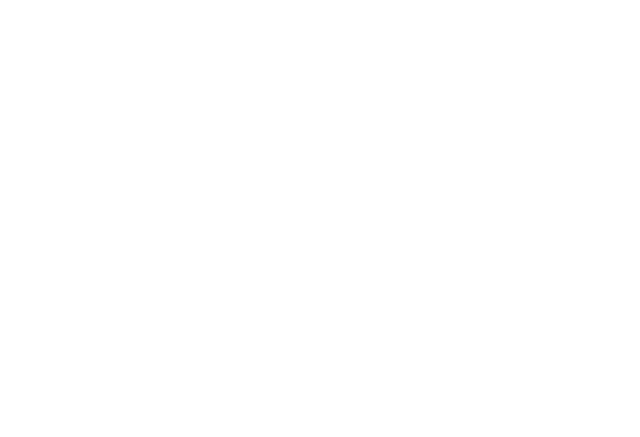
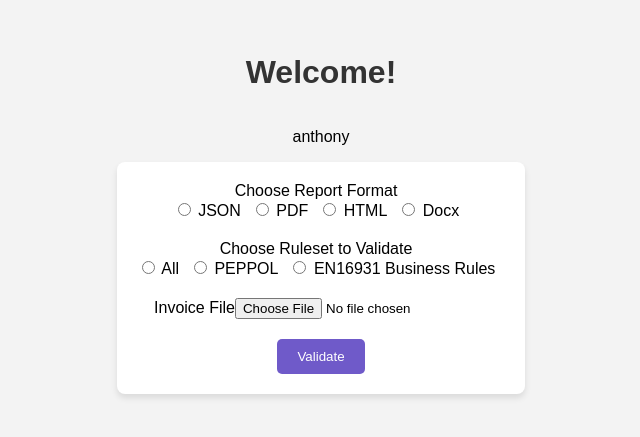
Before and after one commit to mhkiem01/We-re-on-mute-frontend, a React (Create React App) app in the folder Frontend/: page /validation in a window 1280 px wide. Before the commit this address had no page. Shown: the part 187-624 px from the top of the page, without its empty margins (319-959 px from the left). Built offline with nearby package versions, Linux system fonts and the light colour scheme.

Commit message:
Nabihah Added Frontend Interface for Creation and Validation Page

```diff
--- a/Frontend/src/App.js
+++ b/Frontend/src/App.js
@@ -8,6 +8,8 @@
 import InboxPage from './Inbox';
 import InboxItem from './InboxItem';
 import SentPage from './Sent';
+import Validation from './Validation'
+import Creation from './Creation'
 
 function App() {
   return (
@@ -20,6 +22,8 @@
         <Route path='/inbox' element={<InboxPage />} />
         <Route path='/inbox/:id' element={<InboxItem />} />
         <Route path='/sent' element={<SentPage />} />
+        <Route path='/validation' element={<Validation />} />
+        <Route path='/creation' element={<Creation />} />
       </Routes>
     </BrowserRouter>
   );
--- /dev/null
+++ b/Frontend/src/Creation.css
@@ -0,0 +1,43 @@
+/* Creation.css */
+.creation-page {
+    display: flex;
+    flex-direction: row;
+    min-height: 100vh; /* Full viewport height */
+  }
+
+  .creation-content {
+    flex-grow: 1;
+    padding: 20px;
+    background-color: #f3f3f3; /* Light grey background */
+  }
+
+  .file-submit-container {
+    background: #ffffff;
+    border-radius: 8px;
+    padding: 20px;
+    margin-top: 20px;
+    box-shadow: 0px 4px 8px rgba(0, 0, 0, 0.1);
+    width: 300px;
+  }
+
+  .file-submit-container label,
+  .file-submit-container p {
+    margin-bottom: 10px;
+  }
+
+  .file-submit-container input[type='file'] {
+    margin-bottom: 10px;
+  }
+
+  .file-submit-btn {
+    background-color: #6D5F9F;
+    color: white;
+    padding: 10px 15px;
+    border: none;
+    border-radius: 4px;
+    cursor: pointer;
+  }
+
+  .file-submit-btn:hover {
+    background-color: #7C69D4;
+  }
--- /dev/null
+++ b/Frontend/src/Creation.js
@@ -0,0 +1,28 @@
+import React from 'react';
+import './Creation.css';
+
+const Creation = ({ invoiceData }) => {
+  const renderArrayItems = (items) => {
+    return items.map((item, index) => <span key={index}>{item}</span>);
+  };
+
+  return (
+    <div className="creation-page">
+      <div className="creation-content">
+        <h1>Invoice Details</h1>
+        <div className="file-submit-container">
+          {Object.entries(invoiceData).map(([key, value]) => {
+            return (
+              <div className="invoice-field" key={key}>
+                <label>{key.charAt(0).toUpperCase() + key.slice(1)}:</label>
+                {Array.isArray(value) ? renderArrayItems(value) : <span>{value}</span>}
+              </div>
+            );
+          })}
+        </div>
+      </div>
+    </div>
+  );
+}
+
+export default Creation;
--- a/Frontend/src/Home.js
+++ b/Frontend/src/Home.js
@@ -18,6 +18,8 @@
               <li><a href="/compose" className="menu-button">Compose</a></li>
               <li><a href="/inbox" className="menu-button">Inbox</a></li>
               <li><a href="/sent" className="menu-button">Sent</a></li>
+              <li><a href="/validation" className="menu-button">Validation</a></li>
+              <li><a href="/creation" className="menu-button">Creation</a></li>
             </ul>
           </nav>
         </main>
--- /dev/null
+++ b/Frontend/src/Validation.css
@@ -0,0 +1,56 @@
+/* Validation.css */
+.validation-container {
+    display: flex;
+    flex-direction: column;
+    align-items: center;
+    justify-content: center;
+    min-height: 100vh;
+    background-color: #f3f3f3;
+    font-family: 'Arial', sans-serif;
+}
+
+.validation-container h1 {
+    color: #333;
+}
+
+.validation-container form {
+    padding: 20px;
+    background-color: #fff;
+    border-radius: 8px;
+    box-shadow: 0 4px 6px rgba(0, 0, 0, 0.1);
+    text-align: center;
+}
+
+.validation-container .selection-group {
+    margin-bottom: 20px;
+}
+
+.validation-container .selection-group label {
+    margin-right: 10px;
+}
+
+.validation-container .file-input-group {
+    margin-bottom: 20px;
+}
+
+.validation-container .action-buttons {
+    margin-top: 20px;
+}
+
+.validation-container button {
+    background-color: #6F5AC9;
+    color: white;
+    border: none;
+    padding: 10px 20px;
+    border-radius: 5px;
+    cursor: pointer;
+}
+
+.validation-container button:hover {
+    background-color: #7C69D4;
+}
+
+.validation-container span {
+    display: block;
+    margin-top: 10px;
+}
--- /dev/null
+++ b/Frontend/src/Validation.js
@@ -0,0 +1,59 @@
+import React, { useState } from 'react';
+import './Validation.css';
+
+const Validation = () => {
+  const [reportFormat, setReportFormat] = useState('');
+  const [ruleset, setRuleset] = useState('');
+  const [selectedFile, setSelectedFile] = useState(null);
+
+  const handleReportFormatChange = (event) => {
+    setReportFormat(event.target.value);
+  };
+
+  const handleRulesetChange = (event) => {
+    setRuleset(event.target.value);
+  };
+
+  const handleFileChange = (event) => {
+    setSelectedFile(event.target.files[0]);
+  };
+
+  const handleValidation = () => {
+    // Logic to handle the validation
+    console.log('Report Format:', reportFormat);
+    console.log('Ruleset:', ruleset);
+    console.log('File to validate:', selectedFile);
+  };
+
+  return (
+    <div className="validation-container">
+      <h1>Welcome!</h1>
+      <p>anthony</p>
+      <form>
+        <div className="selection-group">
+          <label>Choose Report Format</label><br />
+          <label><input type="radio" name="reportFormat" value="JSON" onChange={handleReportFormatChange} /> JSON</label>
+          <label><input type="radio" name="reportFormat" value="PDF" onChange={handleReportFormatChange} /> PDF</label>
+          <label><input type="radio" name="reportFormat" value="HTML" onChange={handleReportFormatChange} /> HTML</label>
+          <label><input type="radio" name="reportFormat" value="Docx" onChange={handleReportFormatChange} /> Docx</label>
+        </div>
+        <div className="selection-group">
+          <label>Choose Ruleset to Validate</label><br />
+          <label><input type="radio" name="ruleset" value="All" onChange={handleRulesetChange} /> All</label>
+          <label><input type="radio" name="ruleset" value="PEPPOL" onChange={handleRulesetChange} /> PEPPOL</label>
+          <label><input type="radio" name="ruleset" value="EN16931" onChange={handleRulesetChange} /> EN16931 Business Rules</label>
+        </div>
+        <div className="file-input-group">
+          <label htmlFor="file-validate">Invoice File</label>
+          <input id="file-validate" type="file" onChange={handleFileChange} />
+          {selectedFile && <span>{selectedFile.name}</span>}
+        </div>
+        <div className="action-buttons">
+          <button type="button" onClick={handleValidation}>Validate</button>
+        </div>
+      </form>
+    </div>
+  );
+}
+
+export default Validation;
```
Also changed, not shown: Frontend/src/Sidebar.css (added, +32 -0 lines), Frontend/src/Sidebar.js (added, +21 -0 lines).
